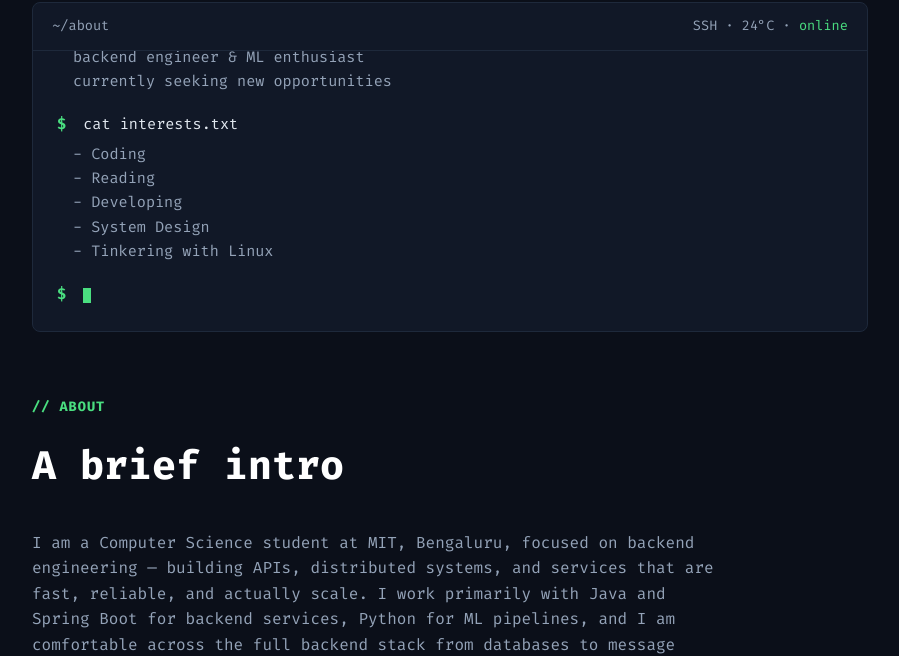
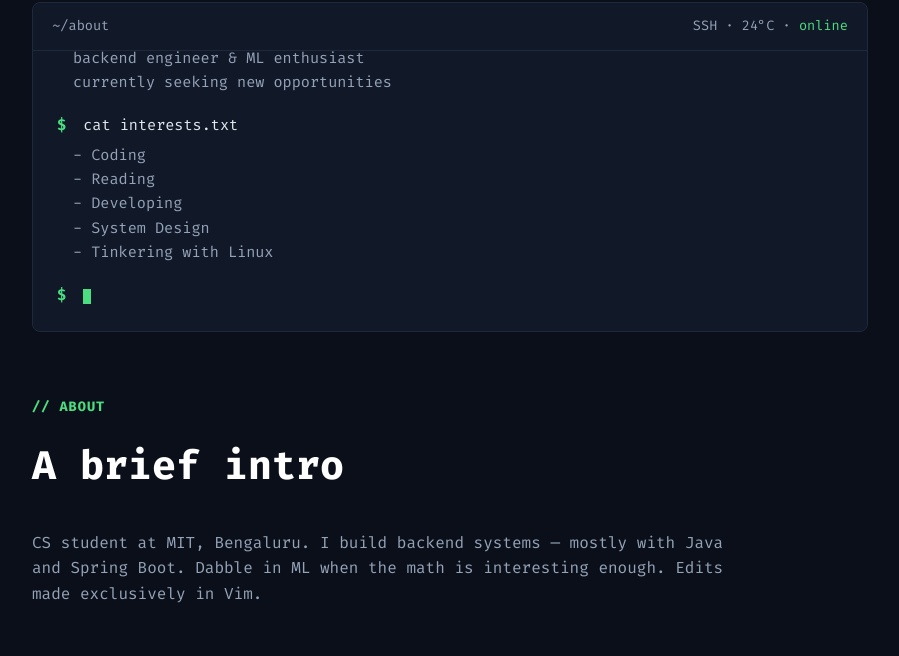
Before and after one commit to Divyansh-Gupta-1407/Divyansh-Gupta-1407.github.io, a plain HTML site: page index.html in a window 1280 px wide. Shown: the part 304-960 px from the top of the page, without its empty margins (190-1089 px from the left). Drawn offline with Linux system fonts and the light colour scheme.

Commit message:
Shorten about section with hint of ML and Vim

```diff
--- a/index.html
+++ b/index.html
@@ -65,7 +65,7 @@
         <div class="section-label">// ABOUT</div>
         <h2 class="section-title">A brief intro</h2>
         <p class="section-desc">
-            I am a Computer Science student at MIT, Bengaluru, focused on backend engineering — building APIs, distributed systems, and services that are fast, reliable, and actually scale. I work primarily with Java and Spring Boot for backend services, Python for ML pipelines, and I am comfortable across the full backend stack from databases to message queues. I like my code the same way I like my terminals — clean, minimal, and always running.
+            CS student at MIT, Bengaluru. I build backend systems — mostly with Java and Spring Boot. Dabble in ML when the math is interesting enough. Edits made exclusively in Vim.
         </p>
     </section>
 
```
